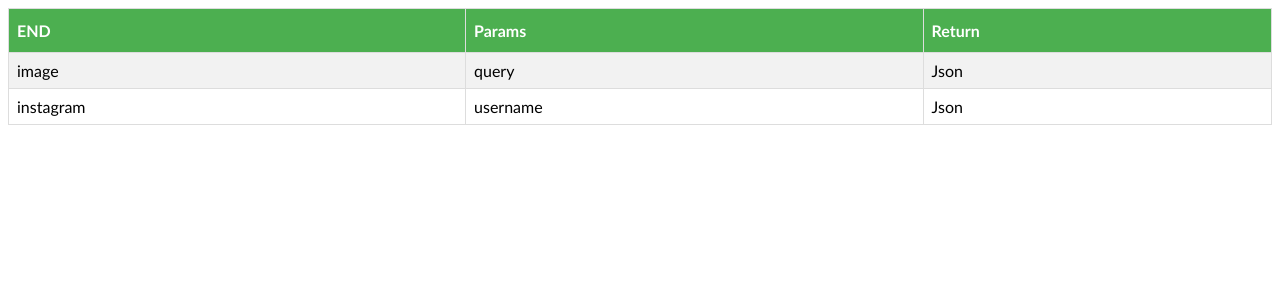
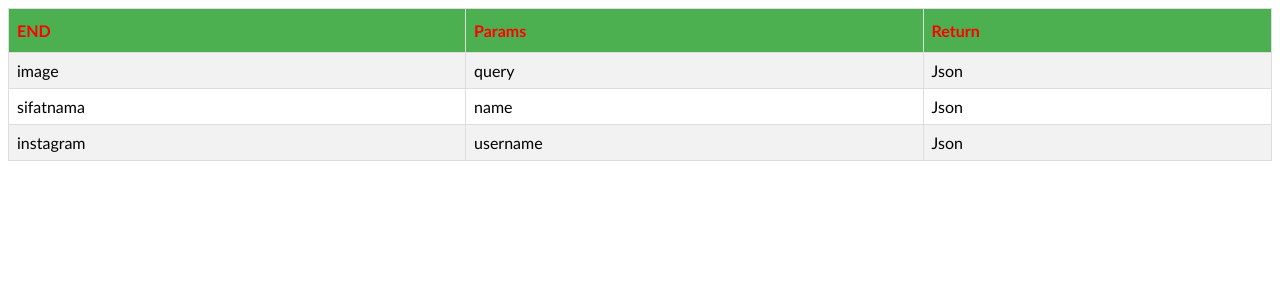
Before and after one commit to ksanihbous/wayek, a Flask app: page / in a window 1280 px wide. Shown: the top 300 px of the page. Run offline with Flask 2, Linux system fonts and the light colour scheme.

Commit message:
Update index.html

```diff
--- a/app/templates/index.html
+++ b/app/templates/index.html
@@ -22,7 +22,7 @@
   padding-bottom: 12px;
   text-align: left;
   background-color: #4CAF50;
-  color: white;
+  color: red;
 }
 </style>
 </head>
@@ -40,6 +40,11 @@
     <td>Json</td>
   </tr>
   <tr>
+    <td>sifatnama</td>
+    <td>name</td>
+    <td>Json</td>
+  </tr>
+  <tr>
     <td>instagram</td>
     <td>username</td>
     <td>Json</td>
```
